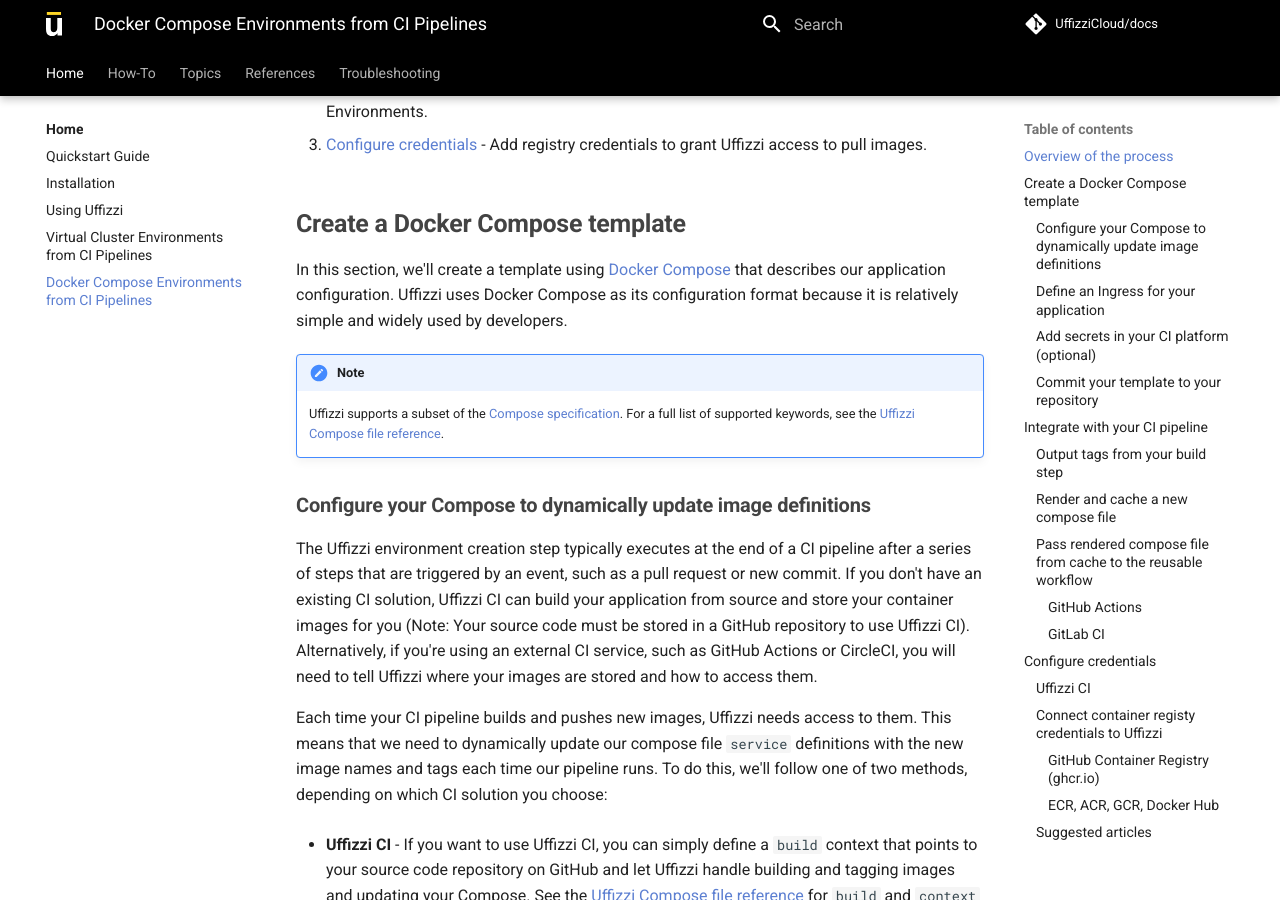
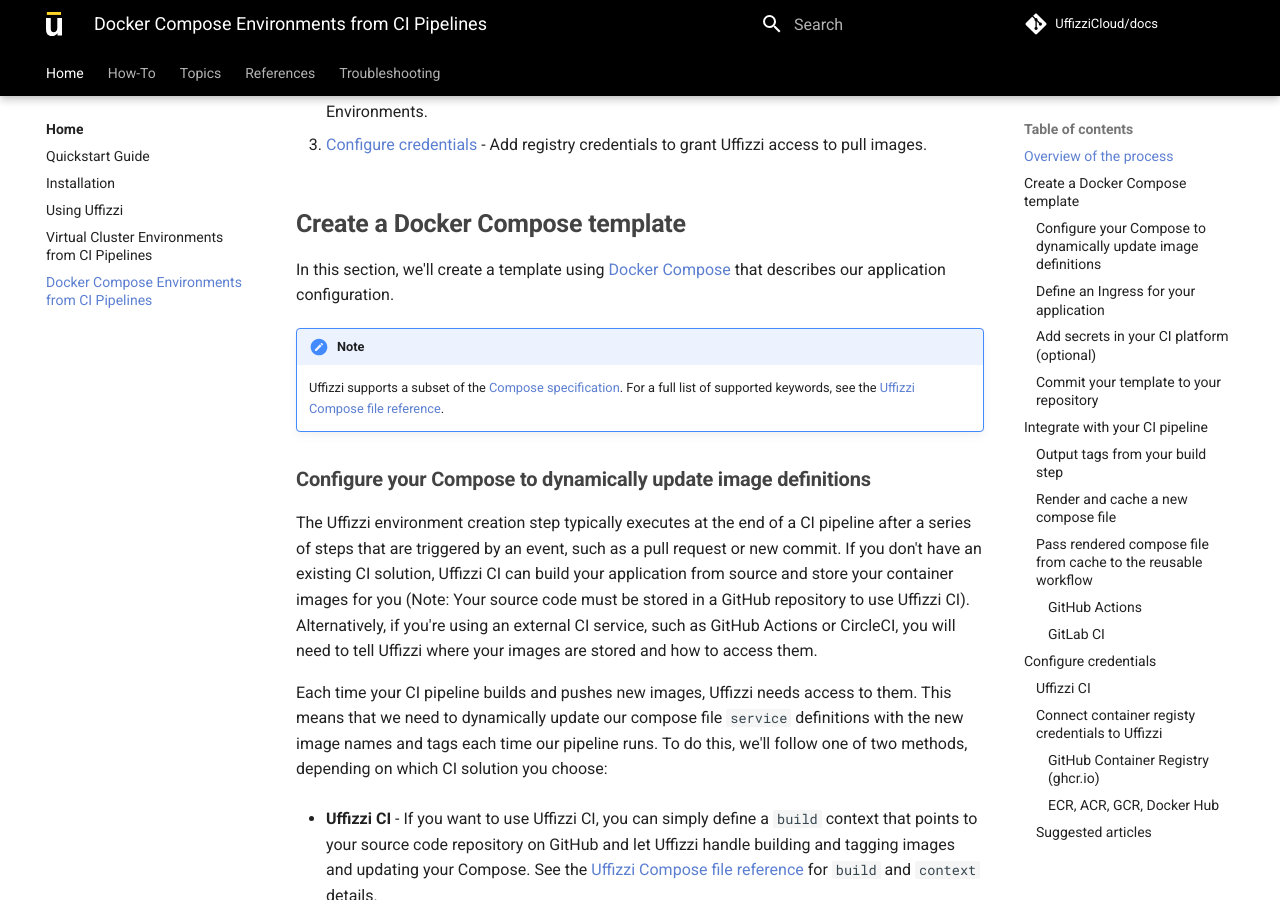
Before and after one commit to UffizziCloud/docs, an MkDocs documentation site: the page built from docs/docker-compose-environment.md, in a window 1280 px wide and 900 px high, scrolled down 577 px. Built offline with MkDocs 1.6.1 and Material for MkDocs 9.7.7, drawn with Linux system fonts in a browser that asks for light colours; comment, search, counter and statistics services are not loaded.

Commit message:
Update docker-compose-environment.md

```diff
--- a/docs/docker-compose-environment.md
+++ b/docs/docker-compose-environment.md
@@ -18,7 +18,7 @@
 
 ## Create a Docker Compose template
 
-In this section, we'll create a template using [Docker Compose](https://docs.docker.com/compose/compose-file/) that describes our application configuration. Uffizzi uses Docker Compose as its configuration format because it is relatively simple and widely used by developers.
+In this section, we'll create a template using [Docker Compose](https://docs.docker.com/compose/compose-file/) that describes our application configuration.
 
 !!! note
     Uffizzi supports a subset of the [Compose specification](https://github.com/compose-spec/compose-spec/blob/master/spec.md). For a full list of supported keywords, see the [Uffizzi Compose file reference](references/compose-spec.md).
```
